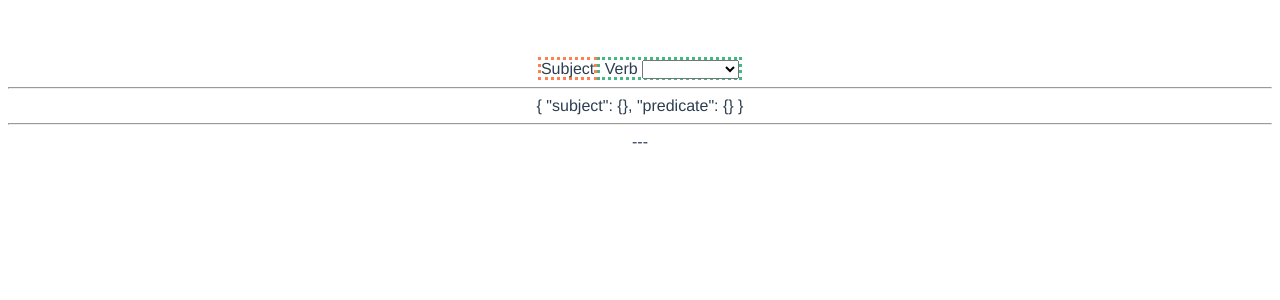
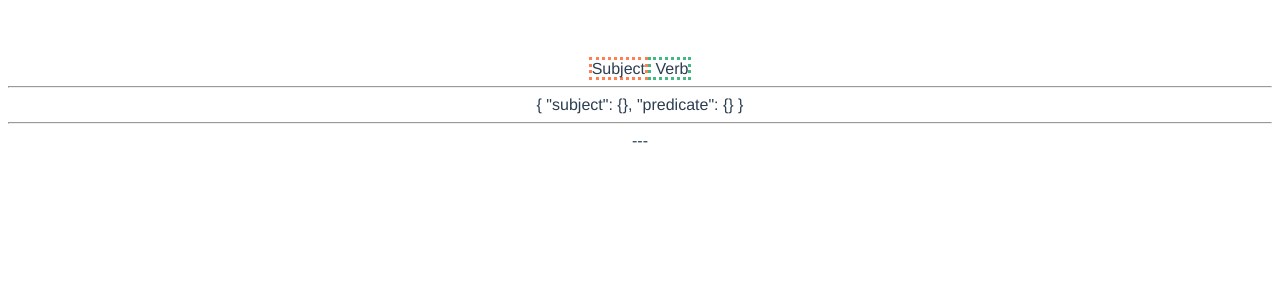
Before and after one commit to polymatter/pancake-castle, a Vue app: page / in a window 1280 px wide. Shown: the top 300 px of the page. Built offline with nearby package versions, Linux system fonts and the light colour scheme.

Commit message:
verb has toggle modes to hide drop down

```diff
--- a/src/components/Predicate.vue
+++ b/src/components/Predicate.vue
@@ -2,9 +2,9 @@
 <template>
   <span class="predicate">
     <!-- <h1>Predicate</h1> -->
-    <span class="verb">
-      Verb
-      <select v-model="verb">
+    <span class="verb" v-on:click="toggleMode">
+      {{ verb.shortDescription || 'Verb' }}
+      <select v-model="verb" v-on:click.stop="" v-if="mode === 'edit'">
         <option
           v-for="verb in allVerbs"
           v-bind:key="verb.key"
@@ -37,7 +37,8 @@ export default {
   data: function() {
     return {
       objects: [],
-      verb: {}
+      verb: {},
+      mode: "view"
     };
   },
   methods: {
@@ -59,6 +60,9 @@ export default {
         );
       }
       return result;
+    },
+    toggleMode: function() {
+      this.mode = this.mode === "view" ? "edit" : "view";
     }
   },
   computed: {
@@ -69,6 +73,7 @@ export default {
   watch: {
     verb: function() {
       this.updatePredicate();
+      this.toggleMode();
     },
     objects: function() {
       this.updatePredicate();
```
